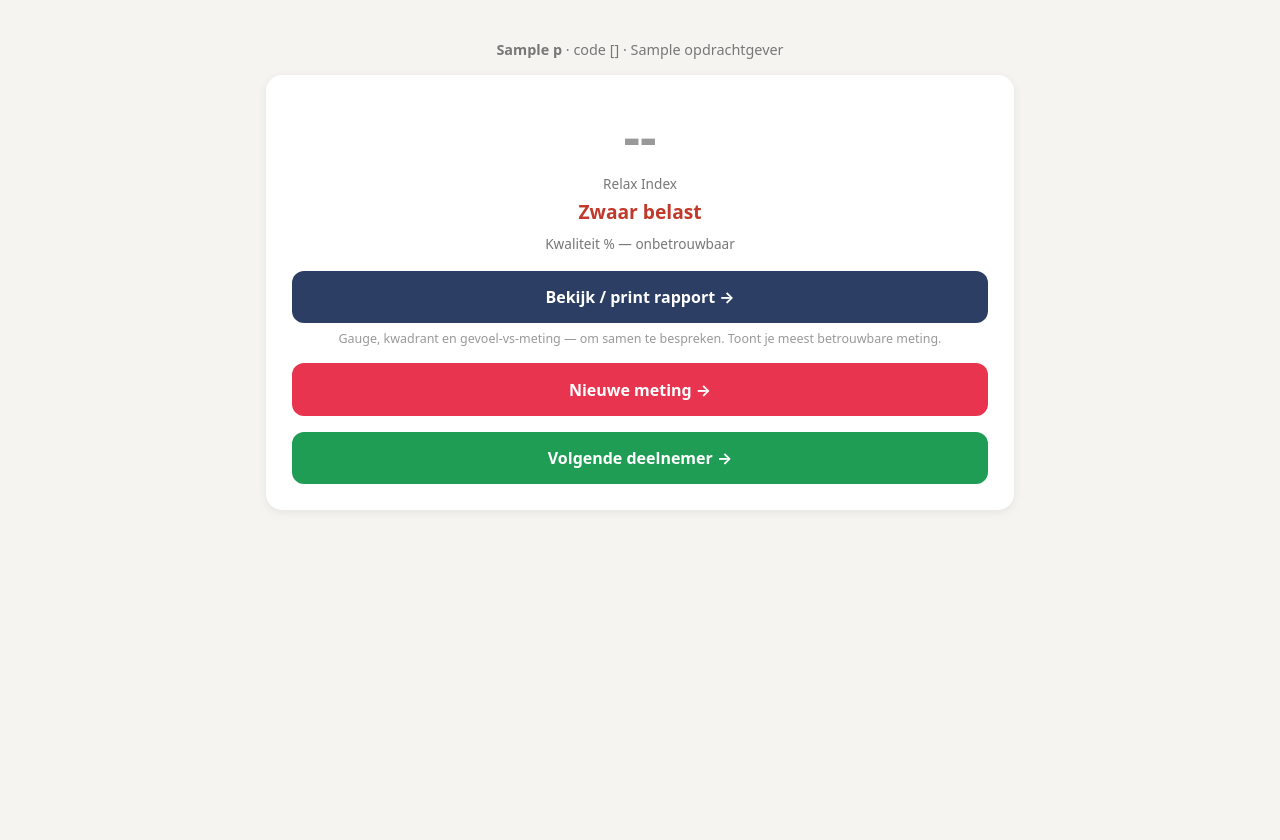
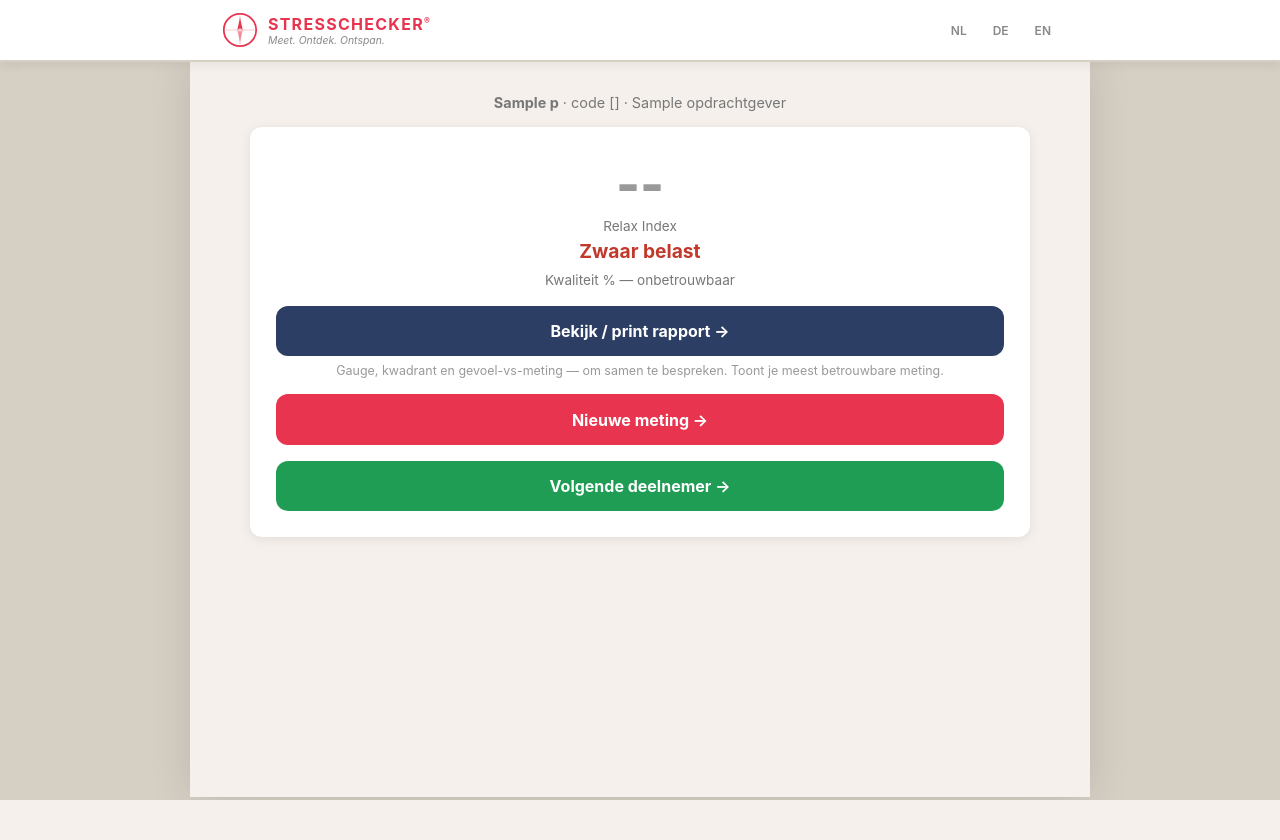
Before and after one commit to paulpannevis-svg/stresschecker, a Python web app: template templates/event/meten.html in a window 1280 px wide. After the commit the page ends 800 px from the top, so only its background shows below. Run offline with Jinja, Linux system fonts and the light colour scheme; the template is opened without the code that fills it: most values are stand-ins (such as "Sample title", 1, 10 or a date in 2020).

Commit message:
Event meten.html: two-tier Pro chrome (extends base.html, 900px outer + 780px inner)
Batch B. meten.html extend nu base.html -> Pro-app-header/logo/taalwissel + .app-main 900px;
de kiosk-uitslag in een gecentreerde 780px-binnenlaag (.ev-inner). Alle kiosk-CSS onder
.ev-inner gescoped (geen botsing met globale .card/button uit style.css); .card->.ev-card,
radius 16->12, schaduw ->0 2px 12px. Inline meet-JS verbatim naar block scripts (volgorde
hrv.js->sensor.js->inline behouden). Render (beide branches) + node --check inline JS groen;
meten-route 302 (OTP-gate, geen 500). Staging gemirrord.

Co-Authored-By: Claude Opus 4.8 (1M context) <noreply@anthropic.com>

```diff
--- a/templates/event/meten.html
+++ b/templates/event/meten.html
@@ -1,50 +1,45 @@
-<!doctype html>
-<html lang="nl">
-<head>
-  <meta charset="utf-8">
-  <meta name="viewport" content="width=device-width, initial-scale=1">
-  <title>Event-meting — {{ p.meting_code }}</title>
-  <style>
-    /* Dashboard-breedte: exact dezelfde container als /vb/dashboard
-       (.wrap{max-width:780px;margin:5vh auto;padding:0 16px} + body bg #f6f4f0), zodat
-       rapport en dashboard visueel even breed zijn. text-align:center behoudt de
-       gecentreerde kiosk-uitslag (RI/band/knoppen). */
-    *{box-sizing:border-box}
-    body{font-family:system-ui,-apple-system,sans-serif;background:#f6f4f0;margin:0;color:#222;min-height:100vh}
-    .wrap{max-width:780px;margin:5vh auto;padding:0 16px;text-align:center}
-    .code{color:#777;font-size:.9rem;margin-bottom:1rem}
-    .card{background:#fff;border-radius:16px;padding:1.6rem;box-shadow:0 2px 10px rgba(0,0,0,.07)}
-    .big{font-size:2.6rem;font-weight:800;line-height:1}
-    .lbl{color:#777;font-size:.85rem;margin-top:.2rem}
-    .stats{display:flex;justify-content:space-around;margin:1.2rem 0}
-    button{width:100%;padding:.95rem;border:none;border-radius:12px;font-size:1.05rem;font-weight:700;cursor:pointer;margin-top:.6rem}
-    .start{background:#E8344E;color:#fff}
-    .stop{background:#555;color:#fff}
-    button:disabled{opacity:.45;cursor:default}
-    .report{display:block;margin-top:1.1rem;padding:.95rem;border-radius:12px;background:#2c3e63;color:#fff;
-            text-decoration:none;font-weight:700}
-    .rep-hint{font-size:.78rem;color:#999;margin-top:.45rem}
-    .again{display:block;margin-top:1rem;padding:.95rem;border-radius:12px;background:#E8344E;color:#fff;
-           text-decoration:none;font-weight:700}
-    .next{display:block;margin-top:1rem;padding:.95rem;border-radius:12px;background:#1f9d55;color:#fff;
+{% extends "base.html" %}
+{% block title %}Event-meting — {{ p.meting_code }}{% endblock %}
+{% block head %}
+<style>
+  /* Two-tier: de Pro-app-chrome (base.html: header + .app-main 900px beige) is de buitenlaag;
+     de kiosk-uitslag staat in een gecentreerde 780px-binnenlaag (.ev-inner) met focus op de
+     deelnemer-data. Alle kiosk-CSS is onder .ev-inner gescoped zodat het niet botst met de
+     globale .card/button-regels uit style.css. Pro-tokens: kaart radius 12 + schaduw 0 2px 12px. */
+  .ev-inner{max-width:780px;margin:0 auto;width:100%;text-align:center}
+  .ev-inner .code{color:#777;font-size:.9rem;margin-bottom:1rem}
+  .ev-inner .ev-card{background:#fff;border-radius:12px;padding:1.6rem;box-shadow:0 2px 12px rgba(0,0,0,.08);margin-bottom:1rem}
+  .ev-inner .big{font-size:2.6rem;font-weight:800;line-height:1}
+  .ev-inner .lbl{color:#777;font-size:.85rem;margin-top:.2rem}
+  .ev-inner .stats{display:flex;justify-content:space-around;margin:1.2rem 0}
+  .ev-inner button{width:100%;padding:.95rem;border:none;border-radius:12px;font-size:1.05rem;font-weight:700;cursor:pointer;margin-top:.6rem}
+  .ev-inner .start{background:#E8344E;color:#fff}
+  .ev-inner .stop{background:#555;color:#fff}
+  .ev-inner button:disabled{opacity:.45;cursor:default}
+  .ev-inner .report{display:block;margin-top:1.1rem;padding:.95rem;border-radius:12px;background:#2c3e63;color:#fff;
           text-decoration:none;font-weight:700}
-    .ri{font-size:3.2rem;font-weight:800}
-    .band{font-size:1.2rem;font-weight:700;margin-top:.3rem}
-    .banner{background:#fffae6;border:1px solid #f0d000;border-radius:10px;padding:.5rem .8rem;
-            font-size:.85rem;color:#7a6500;margin-bottom:1rem;text-align:left}
-    .slotmsg{margin-top:1rem;padding:.85rem 1rem;border-radius:12px;font-size:.92rem;line-height:1.45;text-align:left}
-    .slot-done{background:#eef6ee;color:#2c5d3a;border:1px solid #cfe5cf}
-    .slot-failed{background:#f4f5f7;color:#555;border:1px solid #ddd}
-  </style>
-</head>
-<body>
-  <div class="wrap">
+  .ev-inner .rep-hint{font-size:.78rem;color:#999;margin-top:.45rem}
+  .ev-inner .again{display:block;margin-top:1rem;padding:.95rem;border-radius:12px;background:#E8344E;color:#fff;
+         text-decoration:none;font-weight:700}
+  .ev-inner .next{display:block;margin-top:1rem;padding:.95rem;border-radius:12px;background:#1f9d55;color:#fff;
+        text-decoration:none;font-weight:700}
+  .ev-inner .ri{font-size:3.2rem;font-weight:800}
+  .ev-inner .band{font-size:1.2rem;font-weight:700;margin-top:.3rem}
+  .ev-inner .banner{background:#fffae6;border:1px solid #f0d000;border-radius:10px;padding:.5rem .8rem;
+          font-size:.85rem;color:#7a6500;margin-bottom:1rem;text-align:left}
+  .ev-inner .slotmsg{margin-top:1rem;padding:.85rem 1rem;border-radius:12px;font-size:.92rem;line-height:1.45;text-align:left}
+  .ev-inner .slot-done{background:#eef6ee;color:#2c5d3a;border:1px solid #cfe5cf}
+  .ev-inner .slot-failed{background:#f4f5f7;color:#555;border:1px solid #ddd}
+</style>
+{% endblock %}
+{% block content %}
+  <div class="ev-inner">
     {% if is_staging %}<div class="banner">STAGING · Event-modus (kiosk). Alleen voor test.</div>{% endif %}
     <div class="code">{% if p.name %}<b>{{ p.name }}</b> · {% endif %}code {{ p.meting_code }} · {{ p.opdrachtgever }}</div>
 
     <!-- Ontspanningsvraag VÓÓR de meting — exact dezelfde verwoording/schaal als de
          basismeting (voorbereiden.html V4). Opslag = event_metingen.subjectief_score (0-10). -->
-    <div id="phase-subj" class="card" style="text-align:left">
+    <div id="phase-subj" class="ev-card" style="text-align:left">
       <div style="font-size:.78rem;text-transform:uppercase;letter-spacing:.06em;color:#9A8F8A;margin-bottom:.6rem;">Hoe ontspannen voel je je op dit moment?</div>
       <div style="display:flex;justify-content:space-between;font-size:.72rem;color:#aaa;margin-bottom:.3rem;">
         <span>Zeer gespannen</span><span>Volledig ontspannen</span>
@@ -57,7 +52,7 @@
       <div id="evSubjHint" style="text-align:center;font-size:.72rem;font-style:italic;color:#b0a8a0;margin-top:.3rem;">Beweeg de schuif om je eerste, eerlijke gevoel te kiezen.</div>
     </div>
 
-    <div id="phase-measure" class="card">
+    <div id="phase-measure" class="ev-card">
       <div class="stats">
         <div><div class="big" id="bpm">--</div><div class="lbl">bpm</div></div>
         <div><div class="big" id="beats">0</div><div class="lbl">slagen</div></div>
@@ -69,7 +64,7 @@
       <button class="stop" id="cancelBtn" onclick="cancelMeasure()" style="display:none">Annuleer</button>
     </div>
 
-    <div id="phase-result" class="card" style="display:none">
+    <div id="phase-result" class="ev-card" style="display:none">
       <div class="ri" id="riOut">--</div>
       <div class="lbl">Relax Index</div>
       <div class="band" id="bandOut"></div>
@@ -91,13 +86,14 @@
 
     <!-- Reeds-voltooid (deelnemer keert terug terwijl n_metingen >= 2): geen meetscherm,
          alleen de slotboodschap + rapportlink. -->
-    <div id="phase-capped" class="card" style="display:none">
+    <div id="phase-capped" class="ev-card" style="display:none">
       <div class="slotmsg" id="cappedMsg"></div>
       <a class="report" href="/event/kiosk/{{ p.event_code }}/rapport/{{ p.meting_code }}/view" target="_blank" rel="noopener">Bekijk / print rapport →</a>
       <a class="next" href="/event/kiosk/{{ p.event_code }}">Volgende deelnemer →</a>
     </div>
   </div>
-
+{% endblock %}
+{% block scripts %}
   <script src="/static/js/hrv.js?v=8"></script>
   <script src="/static/js/sensor.js"></script>
   <script>
@@ -310,5 +306,4 @@
       }
     }
   </script>
-</body>
-</html>
+{% endblock %}
```
